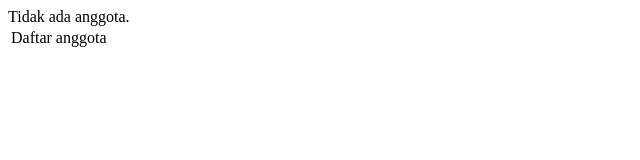
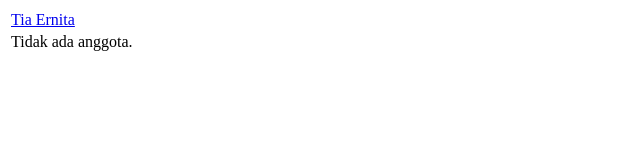
Before and after one commit to rajasyauqi/Kel-E, a plain HTML site: page index.html in a window 1280 px wide. Shown: the whole page, without its empty margins (0-640 px from the left). Drawn offline with Linux system fonts and the light colour scheme.

Commit message:
Edit  dan tambah file baru index.html

```diff
--- a/index.html
+++ b/index.html
@@ -5,8 +5,8 @@
   </head>
   <body>
     <table border="0">
-      <tr><td>Daftar anggota</td></tr>
-      <tr.<td>Tidak ada anggota.</td></tr>
+      <tr><td><a href="1704111010016.html">Tia Ernita</a></td></tr>
+      <tr><td>Tidak ada anggota.</td></tr>
     </table>
   </body>
 </html>
```
Also changed, not shown: 1704111010016.html (added, +2 -0 lines).
